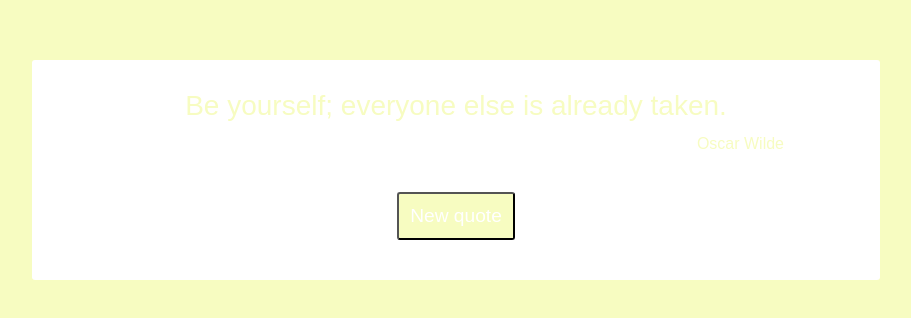
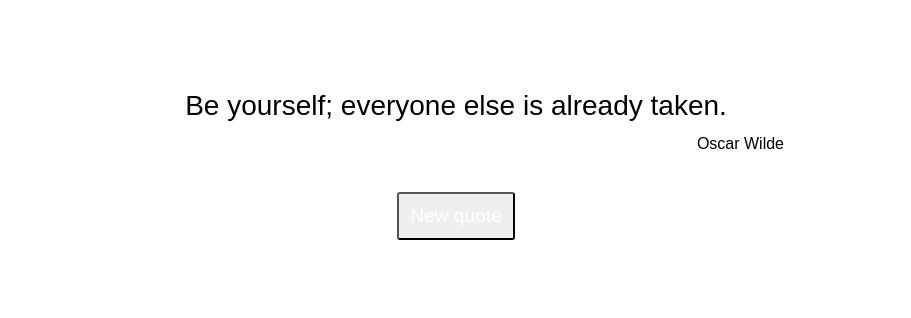
Before and after one commit to efgeorge/quote-machine, a React (Create React App) app: page / in a window 1280 px wide. Shown: the part 230-548 px from the top of the page, without its empty margins (184-1095 px from the left). Built offline with nearby package versions, Linux system fonts and the light colour scheme.

Commit message:
random color generated when onClick

```diff
--- a/src/App.scss
+++ b/src/App.scss
@@ -1,4 +1,4 @@
-@import 'styles/variables';
+// @import 'styles/variables';
 
 html, body, div, span, applet, object, iframe,
 h1, h2, h3, h4, h5, h6, p, blockquote, pre,
@@ -32,11 +32,8 @@ body {
   align-items: center;
   height: 100vh;
   font-family: 'Raleway', sans-serif;
-  background-color: $color;
-  color: $color;
 
   button {
-	background-color: $color;
 	color: #fff;
 
   }
--- a/src/components/QuoteBox.js
+++ b/src/components/QuoteBox.js
@@ -1,24 +1,30 @@
 import { useState } from 'react';
 import './../styles/QuoteBox.scss';
 import Button from './Button';
+import useGenerateRandomColor from '../utils/useGenerateRandomColor';
 
-const QuoteBox = ({}) => {
+const QuoteBox = () => {
     const quotes = [
         {quote: "Be yourself; everyone else is already taken.", author: "Oscar Wilde"},
         {quote: "Two things are infinite: the universe and human stupidity; and I'm not sure about the universe.", author: "Albert Einstein"},
         {quote: "Soarele, atata timp cat sta pe cer, tine de cald la toata lumea.", author: "Anaser Duduianu"}
     ]
 
-
     const [randomNumber, setRandomNumber] = useState(Math.floor(Math.random() * quotes.length));
+    const { color, generateColor } = useGenerateRandomColor();
 
     const generateRandomNumberHandler = () => {
         const randomNumber = Math.floor(Math.random() * quotes.length);
         setRandomNumber(randomNumber);
     }
 
+    const handleClick = () => {
+        generateRandomNumberHandler();
+        generateColor();
+    }
+
     return (
-        <div id="quote-box">
+        <div id="quote-box" style={{backgroundColor: color, color: !color}}>
             <div id="quote-text">
                 {quotes[randomNumber].quote}
             </div>
@@ -26,7 +32,7 @@ const QuoteBox = ({}) => {
                 {quotes[randomNumber].author}
             </div>
             <div id="button-wrapper">
-                <Button text={"New quote"} btnid={"new-quote"} handler={generateRandomNumberHandler} />
+                <Button text={"New quote"} btnid={"new-quote"} handler={handleClick} />
             </div>
         </div>
     )
--- a/src/styles/QuoteBox.scss
+++ b/src/styles/QuoteBox.scss
@@ -1,6 +1,6 @@
 #quote-box {
     border-radius: 3px;
-    background-color: #fff;
+    // background-color: #fff;
     padding: 2rem;
 }
     #quote-text {
--- a/src/styles/_variables.scss
+++ b/src/styles/_variables.scss
@@ -2,4 +2,4 @@
 //     #{$color}: rgb(random(255), random(255), random(255));
 // }
 
-$color: rgb(random(255), random(255), random(255));
+// $color: rgb(random(255), random(255), random(255));
--- /dev/null
+++ b/src/utils/useGenerateRandomColor.js
@@ -0,0 +1,11 @@
+import { useState } from 'react';
+
+const useGenerateRandomColor = () => {
+    const [color, setColor] = useState("")
+    const generateColor = () => {
+        setColor("#" + Math.random().toString(16).substr(-6));
+    };
+    return { color, generateColor };
+
+};
+export default useGenerateRandomColor;
```
